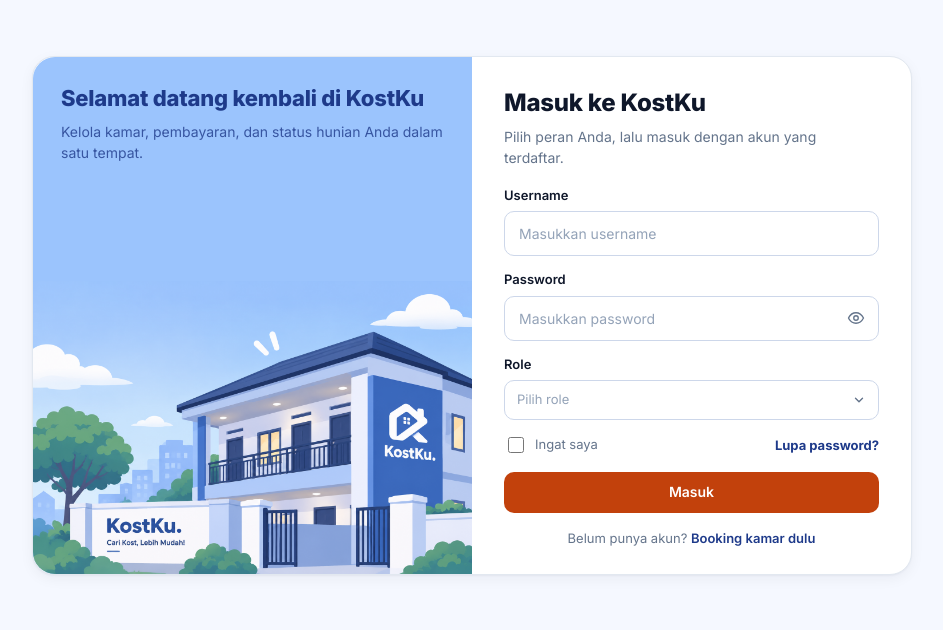
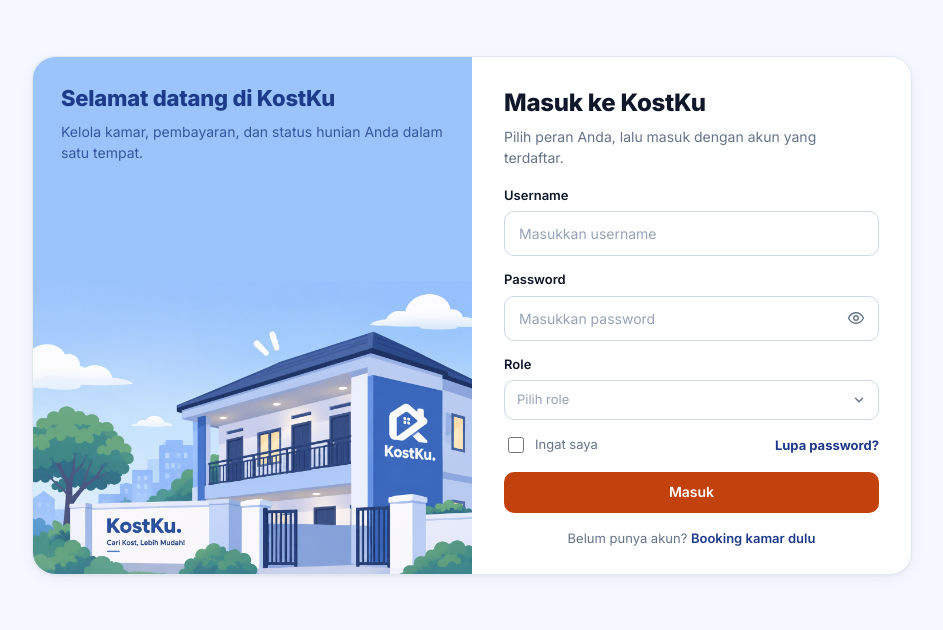
Before and after one commit to Dapa-yap/project-sistem-kost, a PHP site: page /login.php in a window 1280 px wide. Shown: the part 65-695 px from the top of the page, without its empty margins (168-1111 px from the left). Run offline with PHP 8.4, Linux system fonts and the light colour scheme; some libraries are stand-ins or nearby versions.

Commit message:
selamat datang

```diff
--- a/guest/login.php
+++ b/guest/login.php
@@ -41,7 +41,7 @@ include ROOT_PATH . '/header/header.php';
     <div class="auth-card">
         <aside class="auth-art">
             <div class="auth-art-text">
-                <h2>Selamat datang kembali di KostKu</h2>
+                <h2>Selamat datang di KostKu</h2>
                 <p>Kelola kamar, pembayaran, dan status hunian Anda dalam satu tempat.</p>
             </div>
             <img src="<?= asset('img/hero.png') ?>" alt="Gedung KostKu">
```
